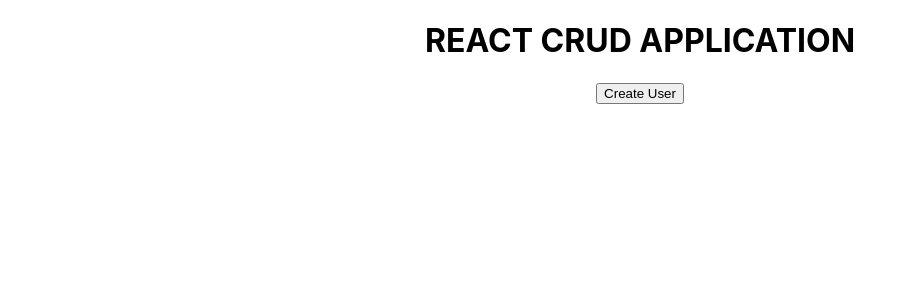
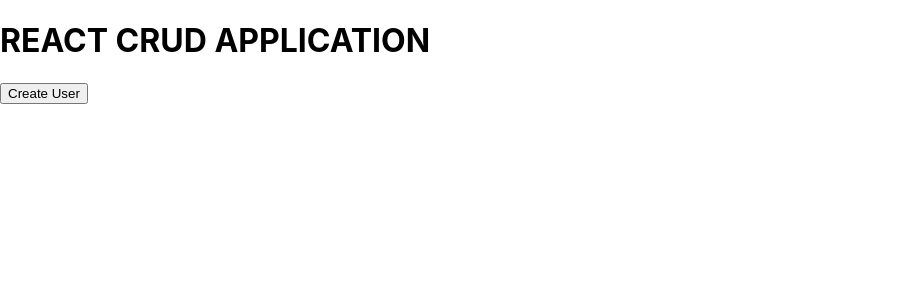
Before and after one commit to Prakash-Ravichandran/crud-basic-app, a React (Create React App) app: page / in a window 1280 px wide. Shown: the top 300 px of the page, without its empty margins (0-916 px from the left). Built offline with nearby package versions, Linux system fonts and the light colour scheme; no server answers.

Commit message:
added create route with get api

```diff
--- a/package.json
+++ b/package.json
@@ -6,6 +6,7 @@
     "@testing-library/jest-dom": "^5.11.4",
     "@testing-library/react": "^11.1.0",
     "@testing-library/user-event": "^12.1.10",
+    "axios": "^0.21.1",
     "bootstrap": "^5.0.2",
     "react": "^17.0.2",
     "react-dom": "^17.0.2",
--- a/src/App.css
+++ b/src/App.css
@@ -1,6 +1,4 @@
-.App {
-  text-align: center;
-}
+
 
 .App-logo {
   height: 40vmin;
@@ -36,3 +34,9 @@
     transform: rotate(360deg);
   }
 }
+
+
+* input {
+  display: block;
+  margin-block: 1em;
+}
```
Also changed, not shown: src/Components/Fetch.js (+5 -5 lines), 1 other file (tests, documents, lock files or other folders).
